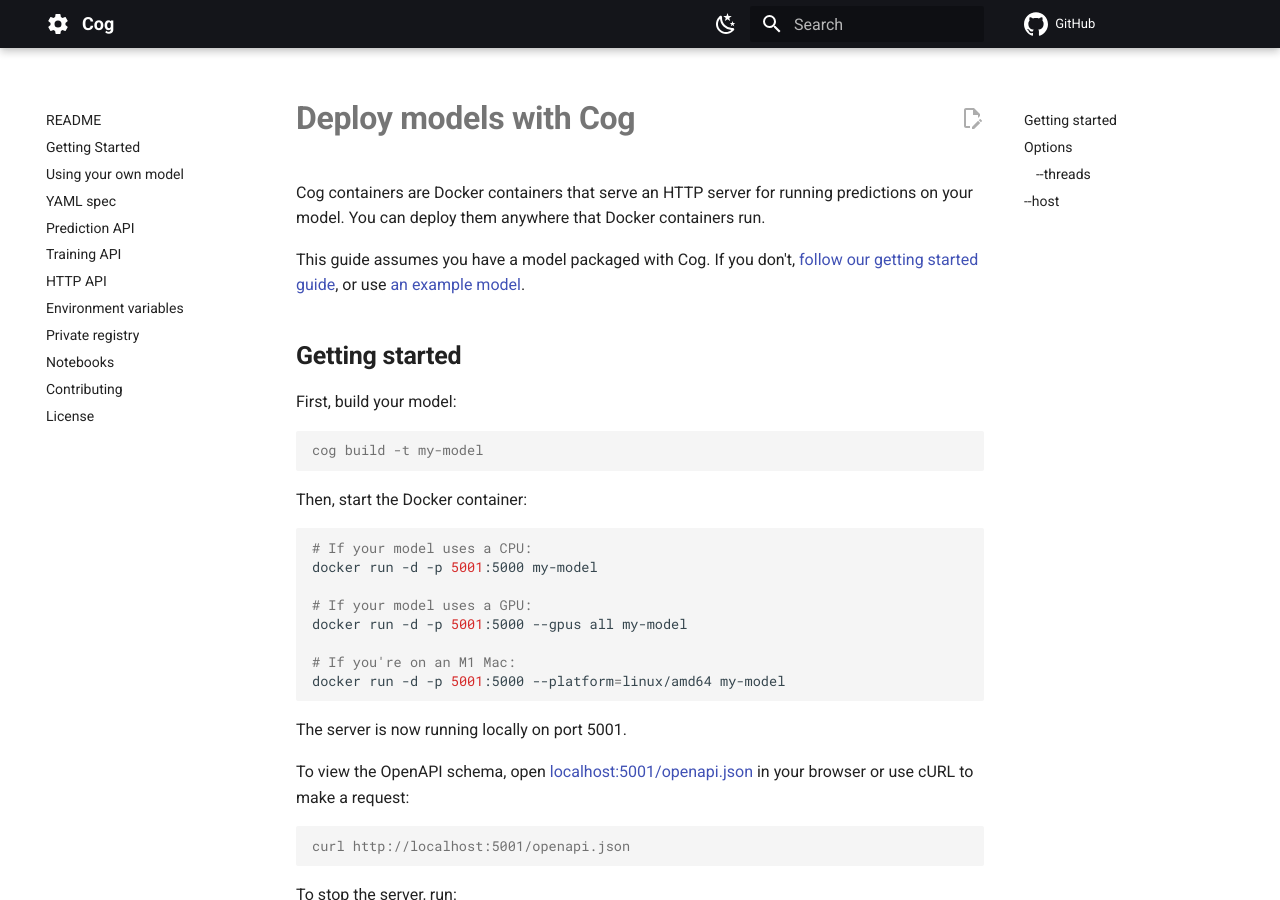
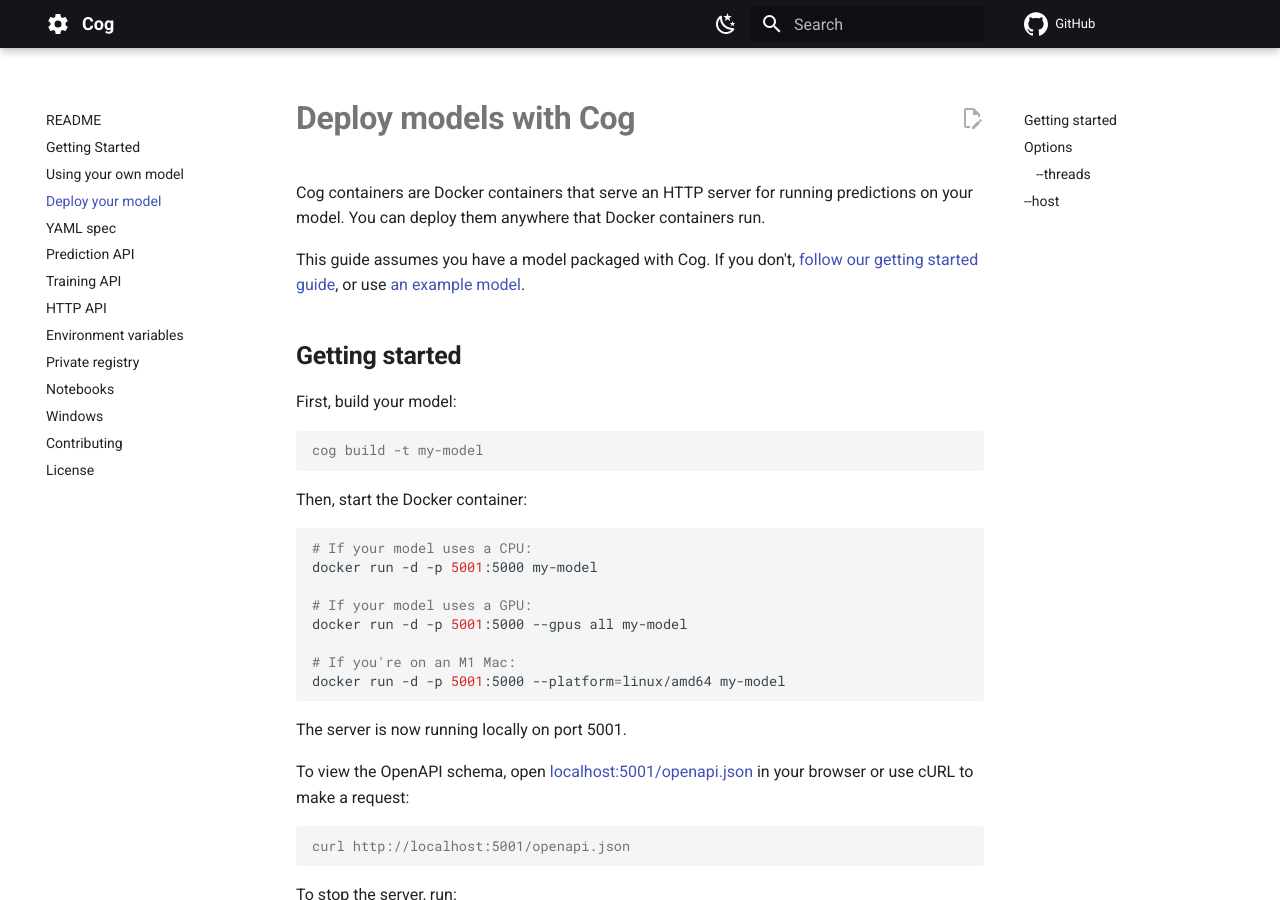
Before and after one commit to dragsoshuvo/cog, an MkDocs documentation site: the page built from docs/deploy.md, in a window 1280 px wide and 900 px high. Built offline with MkDocs 1.6.1 and Material for MkDocs 9.7.7, drawn with Linux system fonts in a browser that asks for light colours; comment, search, counter and statistics services are not loaded.

Commit message:
Include all documentation in table of contents
Add Deployment and Win11 documents to table of contents.

Currently these can only be found more or less by accident, following links from other documents.

Signed-off-by: André Knörig <aknoerig@users.noreply.github.com>

```diff
--- a/mkdocs.yml
+++ b/mkdocs.yml
@@ -5,6 +5,7 @@ nav:
   - README: README.md
   - Getting Started: getting-started.md
   - Using your own model: getting-started-own-model.md
+  - Deploy your model: deploy.md
   - YAML spec: yaml.md
   - Prediction API: python.md
   - Training API: training.md
@@ -12,6 +13,7 @@ nav:
   - Environment variables: environment.md
   - Private registry: private-package-registry.md
   - Notebooks: notebooks.md
+  - Windows: wsl2/wsl2.md
   - Contributing: CONTRIBUTING.md
   - License: https://github.com/replicate/cog/blob/main/LICENSE
 
```
